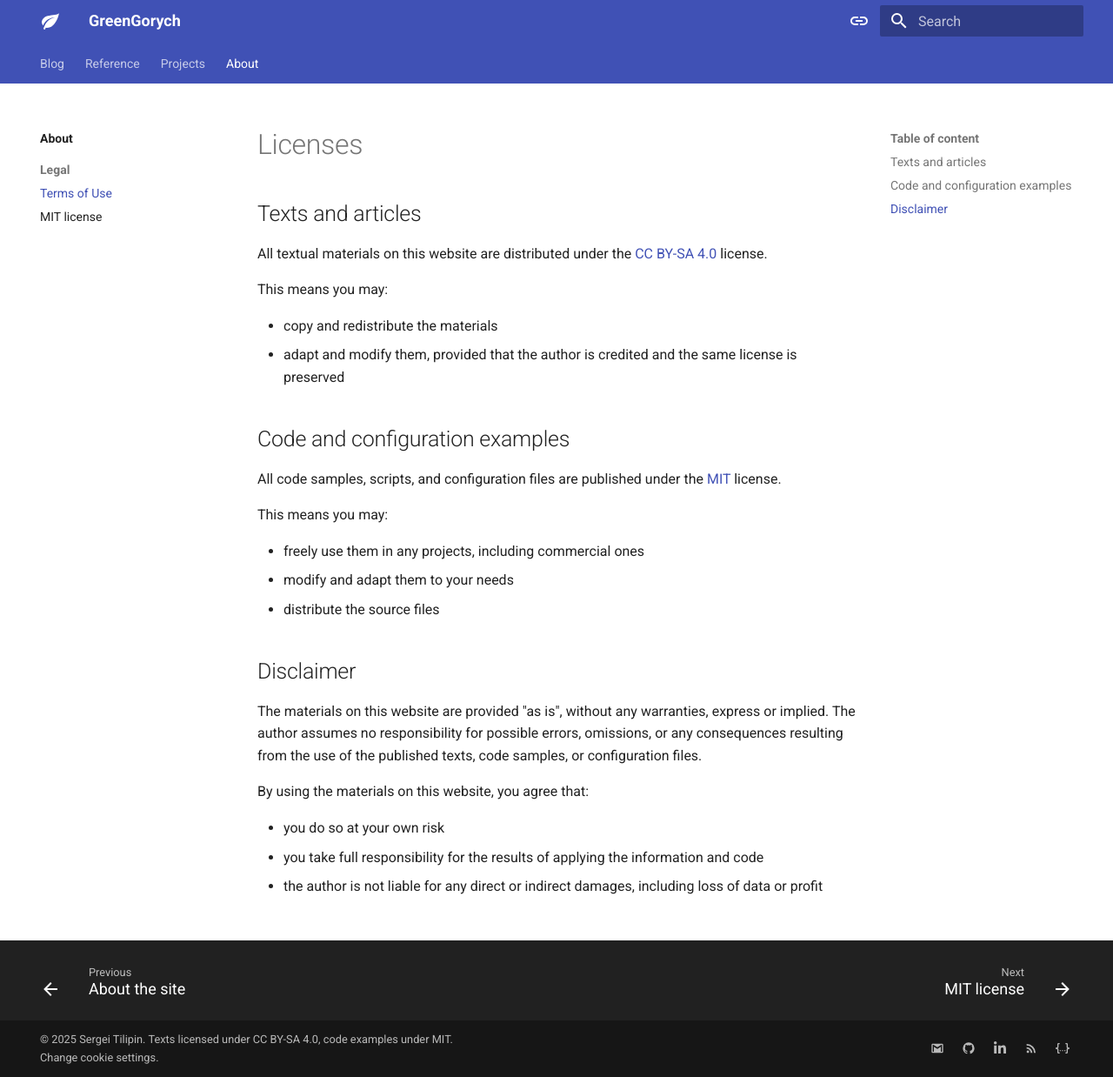
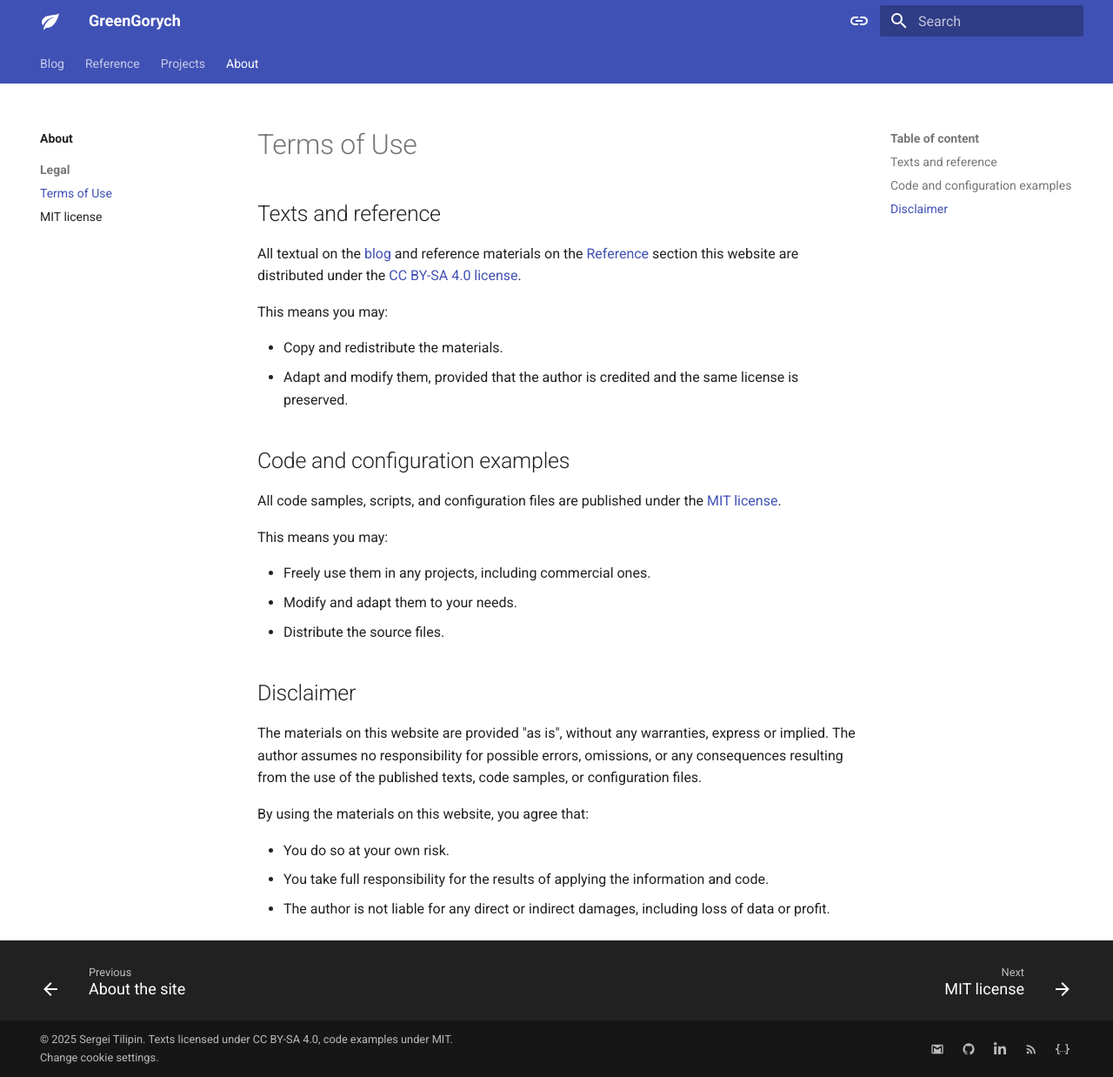
Before and after one commit to greengorych/greengorych.io, an MkDocs documentation site: the page built from docs/about/terms-of-use.md, in a window 1280 px wide and 1238 px high. Shown: the whole window at 87% size. Built offline with MkDocs 1.6.1 and Material for MkDocs 9.7.7, drawn with Linux system fonts in a browser that asks for light colours; plug-ins that fetch from the network failed and are left out.

Commit message:
docs(site): update "Terms of Use" page

```diff
--- a/docs/about/terms-of-use.md
+++ b/docs/about/terms-of-use.md
@@ -1,28 +1,28 @@
 ---
 description: >-
-  Licensing information for the materials on the site: texts and articles are distributed under CC BY-SA 4.0, and code examples and configurations are licensed under the MIT license.
+  Licensing information for the materials on the site: texts and reference are distributed under CC BY-SA 4.0, and code examples and configurations are licensed under the MIT license.
 ---
 
-# Licenses
+# Terms of Use
 
-## Texts and articles
+## Texts and reference
 
-All textual materials on this website are distributed under the [CC BY-SA 4.0](https://creativecommons.org/licenses/by/4.0/legalcode.en) license.
+All textual on the [blog][blog] and reference materials on the [Reference][reference] section this website are distributed under the [CC BY-SA 4.0 license][license-cc-by-sa].
 
 This means you may:
 
-- copy and redistribute the materials
-- adapt and modify them, provided that the author is credited and the same license is preserved
+- Copy and redistribute the materials.
+- Adapt and modify them, provided that the author is credited and the same license is preserved.
 
 ## Code and configuration examples
 
-All code samples, scripts, and configuration files are published under the [MIT](https://opensource.org/license/mit) license.
+All code samples, scripts, and configuration files are published under the [MIT license][license-mit].
 
 This means you may:
 
-- freely use them in any projects, including commercial ones
-- modify and adapt them to your needs
-- distribute the source files
+- Freely use them in any projects, including commercial ones.
+- Modify and adapt them to your needs.
+- Distribute the source files.
 
 ## Disclaimer
 
@@ -30,6 +30,11 @@ The materials on this website are provided "as is", without any warranties, expr
 
 By using the materials on this website, you agree that:
 
-- you do so at your own risk
-- you take full responsibility for the results of applying the information and code
-- the author is not liable for any direct or indirect damages, including loss of data or profit
+- You do so at your own risk.
+- You take full responsibility for the results of applying the information and code.
+- The author is not liable for any direct or indirect damages, including loss of data or profit.
+
+[blog]: ../index.md
+[reference]: ../reference/index.md
+[license-cc-by-sa]: license-cc-by-sa.md
+[license-mit]: license-mit.md
```
